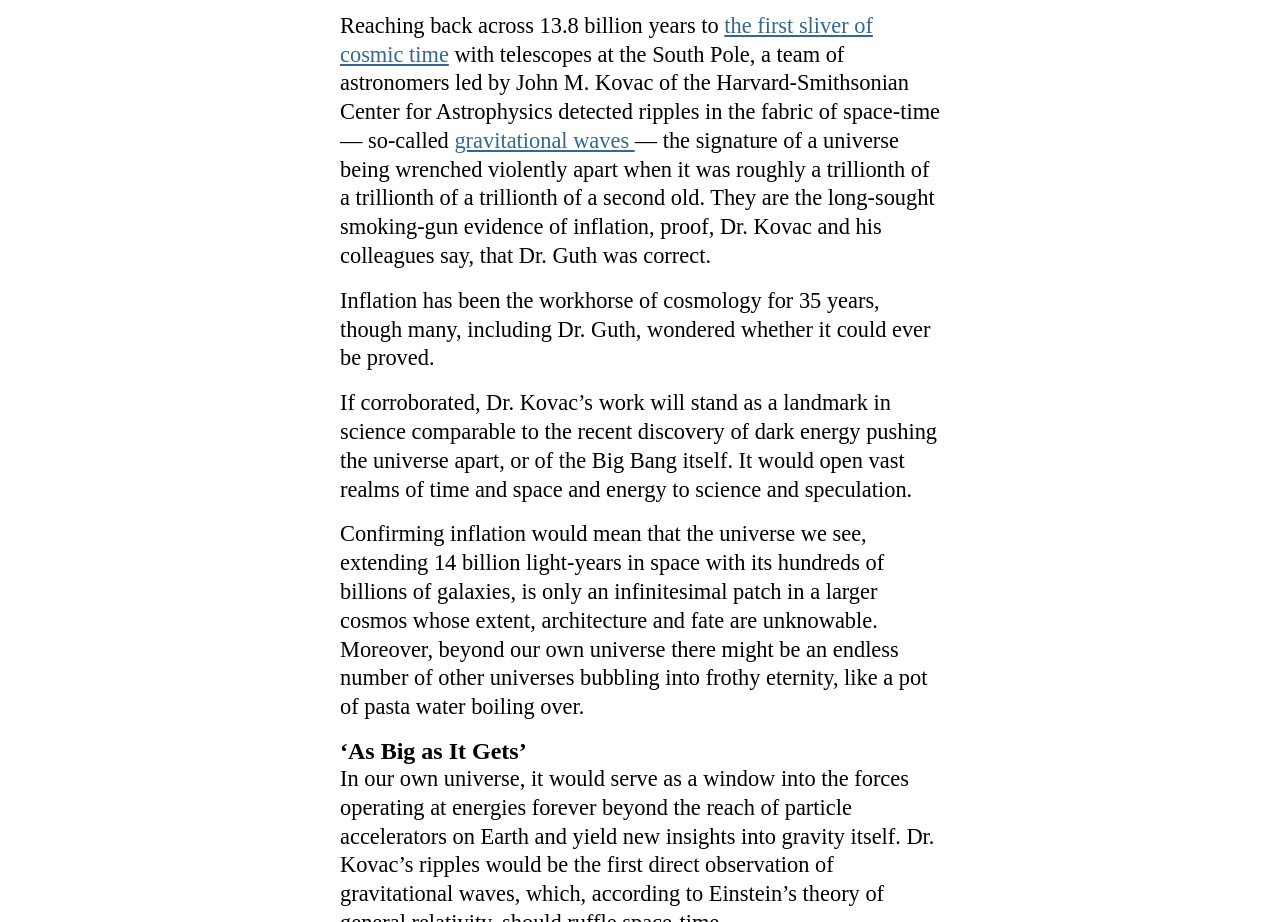
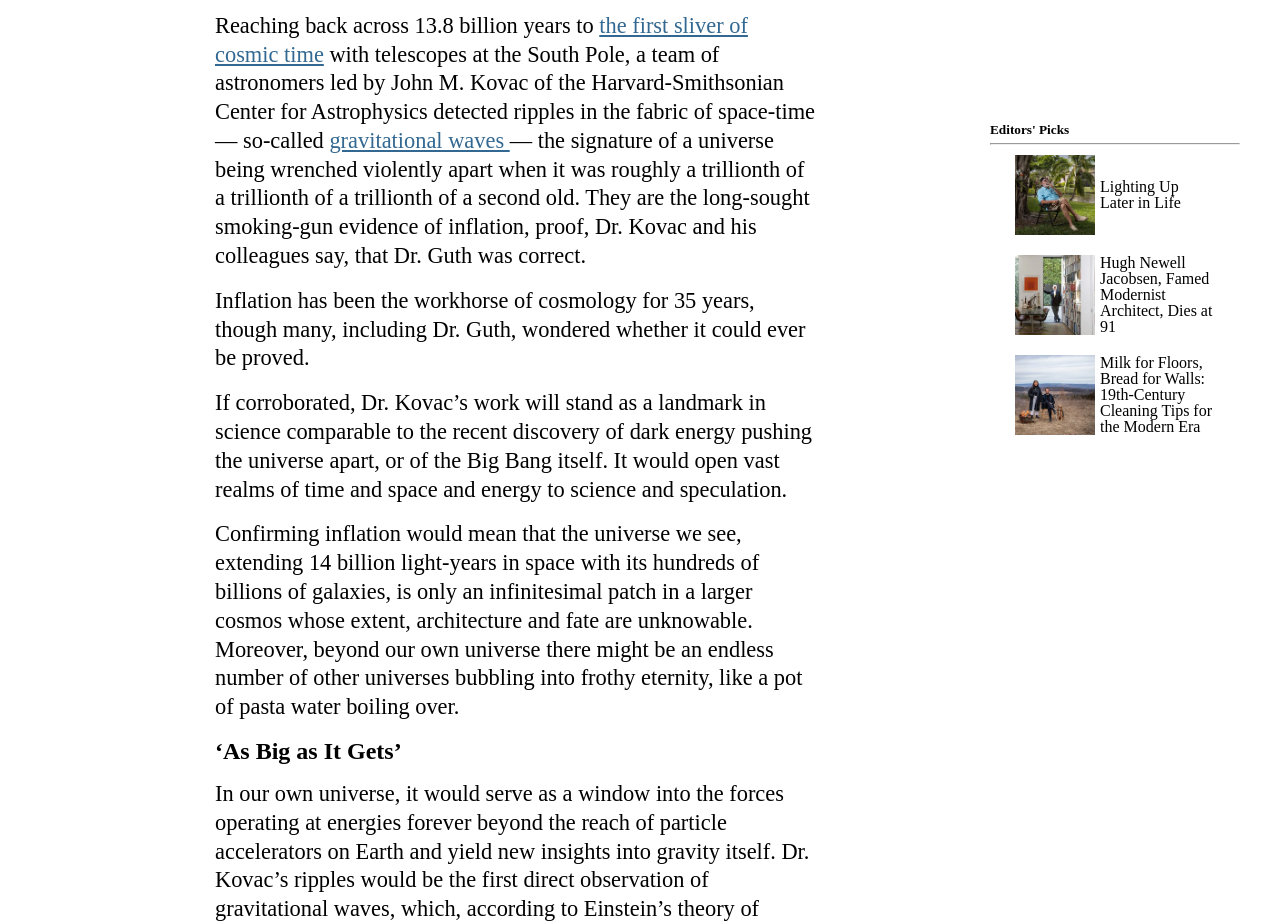
Before and after one commit to AleksandarIvezic/TheNewYorkTimes-project, a website: page index.html in a window 1280 px wide. Shown: the part 1402-2324 px from the top of the page. Drawn offline with Linux system fonts and the light colour scheme.

Commit message:
add aside tag and style it

```diff
--- a/index.html
+++ b/index.html
@@ -78,6 +78,20 @@
       <p>The ripples manifested themselves as faint spiral patterns in a bath of microwave radiation that permeates space and preserves a picture of the universe when it was 380,000 years old and as hot as the surface of the sun.</p>
       <p>Dr. Kovac and his collaborators, working in an experiment known as Bicep, for Background Imaging of Cosmic Extragalactic Polarization, reported their results in a scientific briefing at the Center for Astrophysics here on Monday and in a set of papers submitted to The Astrophysical Journal.</p>
     </article>
+    <aside class="picks">
+      <h5>Editors' Picks</h5>
+      <hr>
+      <div class="pick">
+        <a href="#"><img class="img-pick" src="img/Pick-1.webp" alt=""><p>Lighting Up Later in Life</p></a>
+      </div>
+      <div class="pick">
+        <a href="#"><img class="img-pick" src="img/Pick-2.webp" alt=""><p>Hugh Newell Jacobsen, Famed Modernist Architect, Dies at 91</p></a>
+      </div>
+      <div class="pick">
+        <a href="#"><img class="img-pick" src="img/Pick-3.webp" alt=""><p>Milk for Floors, Bread for Walls: 19th-Century Cleaning Tips for the Modern Era</p></a>
+      </div>
+    </aside>
+
 
   </main>
 
--- a/style.css
+++ b/style.css
@@ -82,6 +82,7 @@
 
 /* Main section */
 .container {
+  display: flex;
   width: 1200px;
   text-align: center;
 }
@@ -167,6 +168,7 @@
   width: 600px;
   margin: 0 auto;
   text-align: left;
+  justify-self: center;
 }
 .sign-up {
   text-align: left;
@@ -196,6 +198,9 @@
 
   text-decoration: none;
 }
+.article h2 {
+  margin: 15px 0;
+}
 .subscribe {
   text-align: center;
   font-style: 0.8rem;
@@ -218,3 +223,39 @@
   background-color: darkgrey;
   margin: 15px auto;
 }
+.picks {
+  display: flex;
+  flex-direction: column;
+  justify-self: right;
+  align-self: center;
+  justify-items: left;
+  width: 250px;
+  text-align: left;
+}
+.picks h5 {
+  margin-bottom: 5px;
+}
+.pick {
+  float: right;
+  display: block;
+  max-width: 200px;
+  margin: 10px auto;
+}
+.img-pick {
+  width: 80px;
+  height: 80px;
+}
+.pick a {
+  display: flex;
+}
+.pick p {
+  font-size: 1rem;
+  line-height: 1rem;
+  align-self: center;
+  margin: 0;
+  margin-left: 5px;
+  color:black;
+}
+.pick p:hover {
+  text-decoration: underline;
+}
```
Also changed, not shown: img/Pick-1.webp (added), img/Pick-2.webp (added), img/Pick-3.webp (added), img/inflation.png (added).
